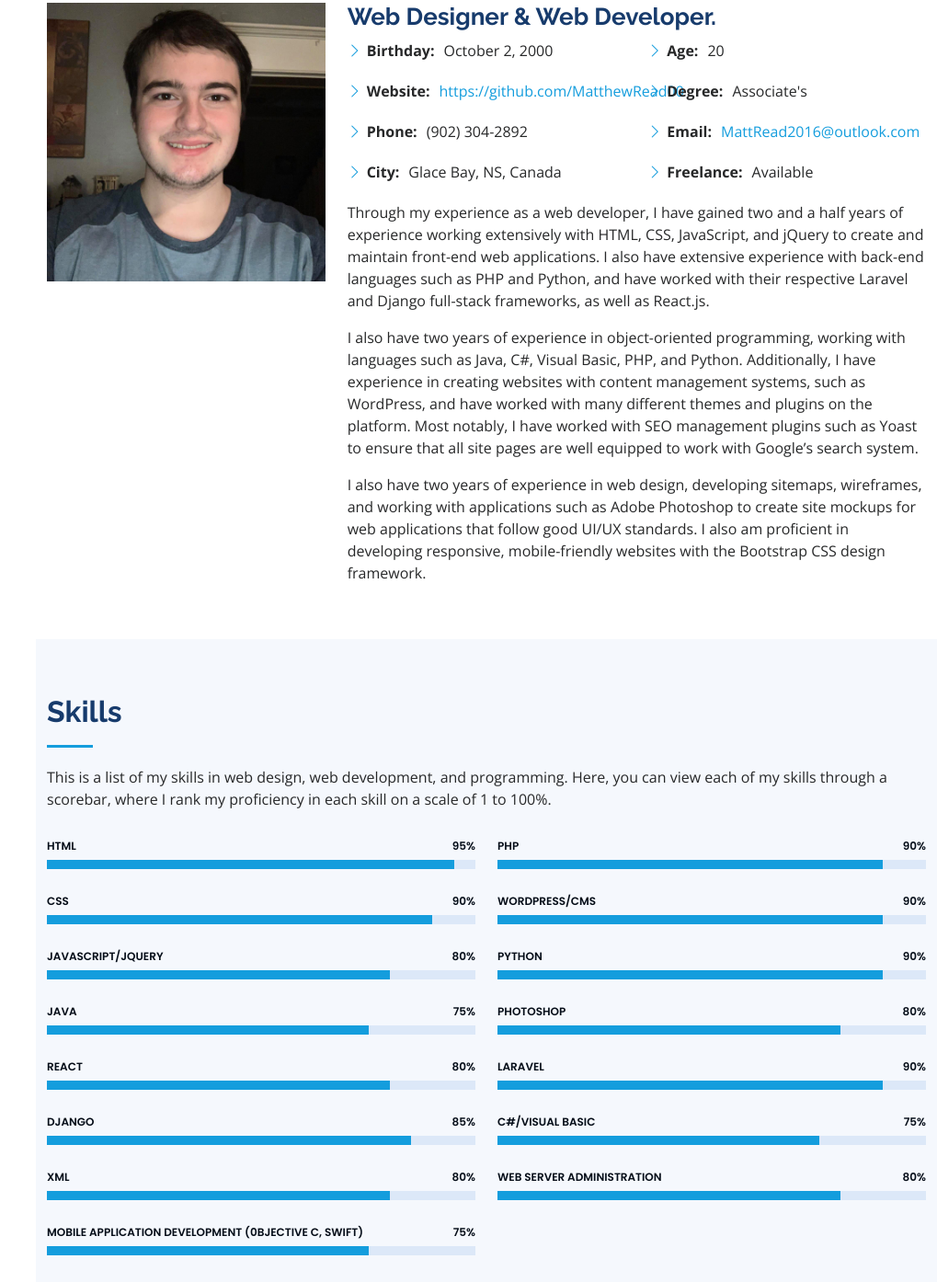
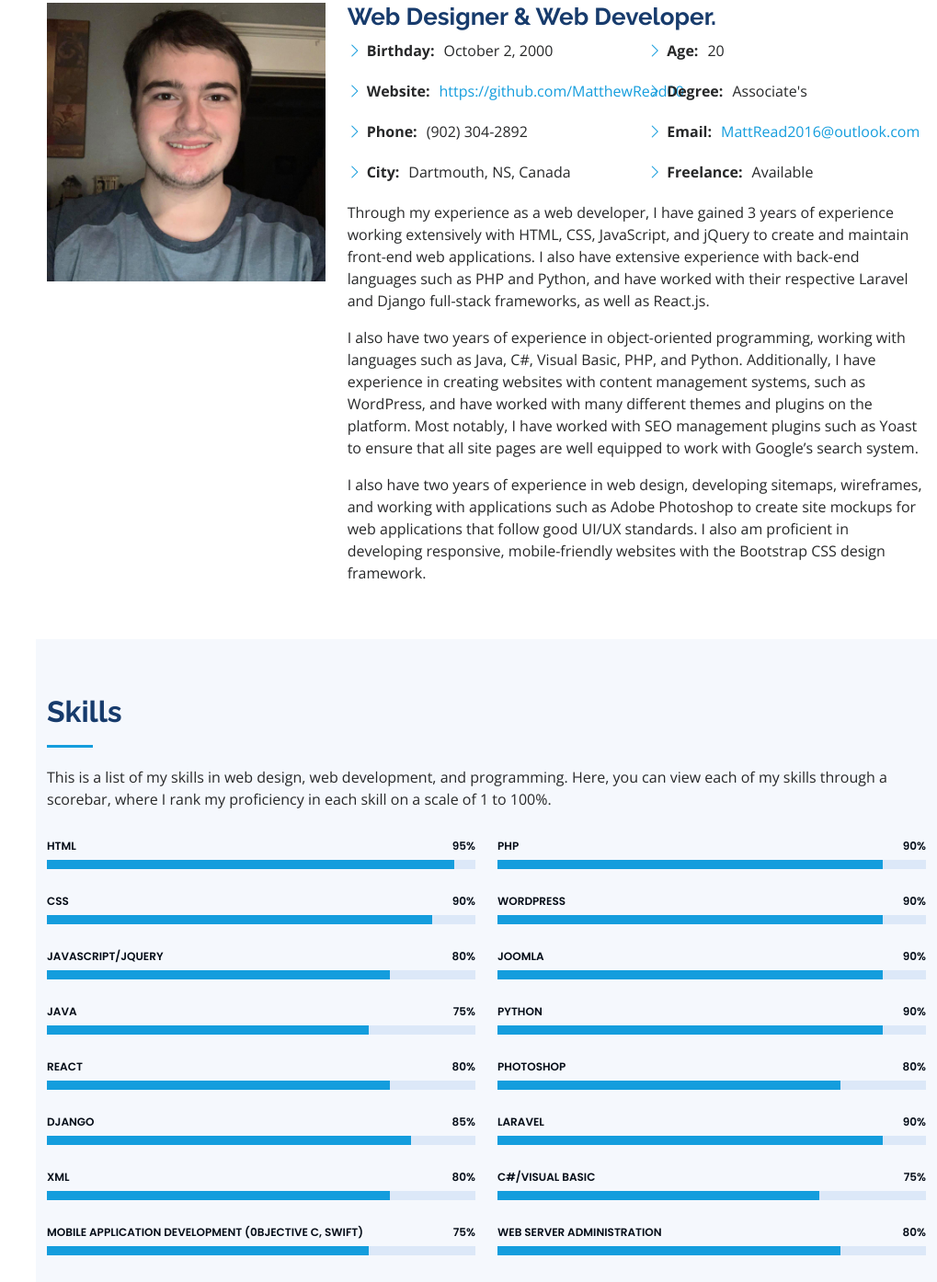
Before and after one commit to MatthewRead00/MatthewRead00.github.io, a plain HTML site: page index.html in a window 1280 px wide. Shown: the part 1013-2407 px from the top of the page at 92% size, without its empty margins (261-1280 px from the left). Drawn offline with nearby package versions, Linux system fonts and the light colour scheme.

Commit message:
Update Index Page - September 2021
September 2021 Update of index page.

```diff
--- a/index.html
+++ b/index.html
@@ -100,7 +100,7 @@
                   <li><i class="bi bi-chevron-right"></i> <strong>Birthday:</strong> <span>October 2, 2000</span></li>
                   <li><i class="bi bi-chevron-right"></i> <strong>Website:</strong> <span><a href="https://github.com/MatthewRead00">https://github.com/MatthewRead00</a></span></li>
                   <li><i class="bi bi-chevron-right"></i> <strong>Phone:</strong> <span>(902) 304-2892</span></li>
-                  <li><i class="bi bi-chevron-right"></i> <strong>City:</strong> <span>Glace Bay, NS, Canada</span></li>
+                  <li><i class="bi bi-chevron-right"></i> <strong>City:</strong> <span>Dartmouth, NS, Canada</span></li>
                 </ul>
               </div>
               <div class="col-lg-6">
@@ -113,7 +113,7 @@
               </div>
             </div>
             <p>
-              Through my experience as a web developer, I have gained two and a half years of experience working extensively with HTML, CSS,
+              Through my experience as a web developer, I have gained 3 years of experience working extensively with HTML, CSS,
               JavaScript, and jQuery to create and maintain front-end web applications. I also have extensive experience with back-end languages
               such as PHP and Python, and have worked with their respective Laravel and Django full-stack frameworks, as well as React.js.
             </p>
@@ -219,7 +219,14 @@
             </div>
 
             <div class="progress">
-              <span class="skill">WordPress/CMS <i class="val">90%</i></span>
+              <span class="skill">WordPress <i class="val">90%</i></span>
+              <div class="progress-bar-wrap">
+                <div class="progress-bar" role="progressbar" aria-valuenow="90" aria-valuemin="0" aria-valuemax="100"></div>
+              </div>
+            </div>
+
+            <div class="progress">
+              <span class="skill">Joomla <i class="val">90%</i></span>
               <div class="progress-bar-wrap">
                 <div class="progress-bar" role="progressbar" aria-valuenow="90" aria-valuemin="0" aria-valuemax="100"></div>
               </div>
@@ -282,10 +289,10 @@
             <h3 class="resume-title">Sumary</h3>
             <div class="resume-item pb-0">
               <h4>Matthew Read</h4>
-              <p><em>Web Designer, web developer, and programmer with over 2 and a half years of experience in developing front-end, back-end, and
+              <p><em>Web Designer, web developer, and programmer with 3 years of experience in developing front-end, back-end, and
               full-stack web applications with an emphasis on user design, experience, and functionality.</em></p>
               <ul>
-                <li>Glace Bay, NS, Canada</li>
+                <li>Dartmouth, NS, Canada</li>
                 <li>(902) 304-2892</li>
                 <li><a href="mailto:MattRead2016@outlook.com">MattRead2016@outlook.com</a></li>
               </ul>
@@ -550,7 +557,7 @@
               <div class="address">
                 <i class="bi bi-geo-alt"></i>
                 <h4>Location:</h4>
-                <p>Glace Bay, NS, Canada</p>
+                <p>Dartmouth, NS, Canada</p>
               </div>
 
               <div class="email">
```
